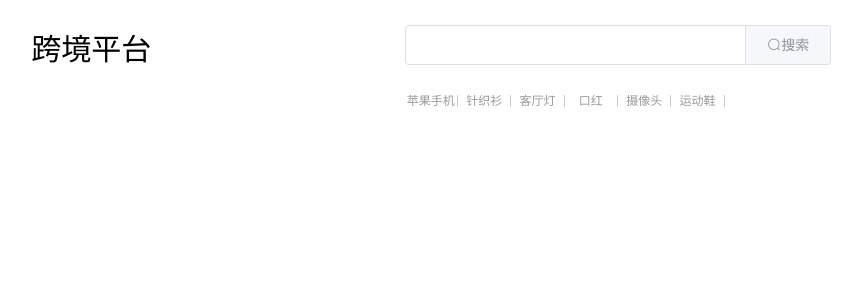
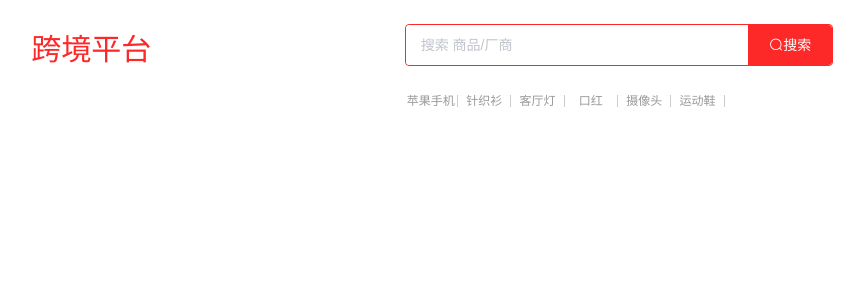
Before and after one commit to Shaun-Zhang0/mbc_mall, a Vue app: page /mall/search in a window 1280 px wide. Shown: the top 300 px of the page, without its empty margins (22-886 px from the left). Built offline with nearby package versions, Linux system fonts and the light colour scheme.

Commit message:
Update search.vue

```diff
--- a/src/components/mall/index/search.vue
+++ b/src/components/mall/index/search.vue
@@ -2,24 +2,24 @@
  * @Author: Shaun.Zhang
  * @Date: 2019-02-14 17:01:58
  * @Last Modified by: Shaun.Zhang
- * @Last Modified time: 2019-02-14 22:08:46
+ * @Last Modified time: 2019-02-14 22:40:14
  */
 <template>
     <div>
         <el-row class="row">
             <el-col :xs="8" :sm="10" :md="10" :lg="1" :xl="1">&nbsp;</el-col>
             <el-col :xs="16" :sm="14" :md="14" :lg="4" style="height:100%">
-                <span style="font-size: 30px;">跨境平台</span>
+                <span style="font-size: 30px;color: rgb(253, 40, 40);">跨境平台</span>
             </el-col>
             <el-col :xs="2" :sm="7" :md="7" :lg="3" :xl="3">&nbsp;</el-col>
             <el-col :xs="20" :sm="10" :md="10" :lg="8" :xl="9" class="form">
                 <el-row>
-                    <el-input class="input">
-                        <el-button type="success" class="el-icon-search" slot="append">搜索</el-button>
+                    <el-input class="input" placeholder="搜索 商品/厂商">
+                        <el-button class="el-icon-search" style="background-color:rgb(253, 40, 40);color:white" slot="append">搜索</el-button>
                     </el-input>
                 </el-row>
                 <el-row style="line-height:30px;">
-                    <el-col :sm="4" :md="4" :lg="3" :xs="4" class="suggest" v-for="words in suggest_word">
+                    <el-col :xs="5" :sm="4" :md="4" :lg="3" :xl="3" class="suggest" v-for="words in suggest_word">
                         <span class="suggest_item" style="">{{words.word}}</span>
                     </el-col>
                 </el-row>
@@ -28,7 +28,7 @@
         </el-row>
     </div>
 </template>
-<style scoped>
+<style>
 .row {
   max-height: 150px;
   line-height: 100px;
@@ -49,11 +49,26 @@
   margin-bottom: 5px;
   font-size: 12px;
 }
+.el-input-group__append {
+  background-color: rgb(253, 40, 40) !important;
+  border: none !important;
+  border-radius: 0px;
+}
+.input {
+  border: 1px solid rgb(253, 40, 40);
+  border-radius: 4px;
+}
+.el-input__inner {
+  border: none !important;
+}
 .suggest_item {
   cursor: pointer;
 }
 .suggest_item:hover {
   color: #ccc;
+}
+.search_button {
+  background-color: rgb(253, 40, 40);
 }
 </style>
 <script>
```
